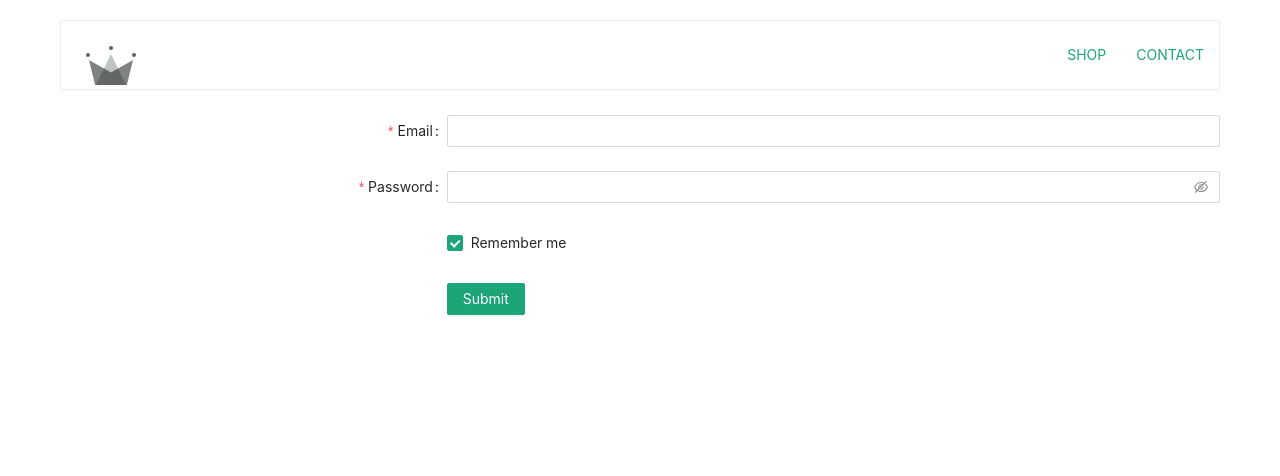
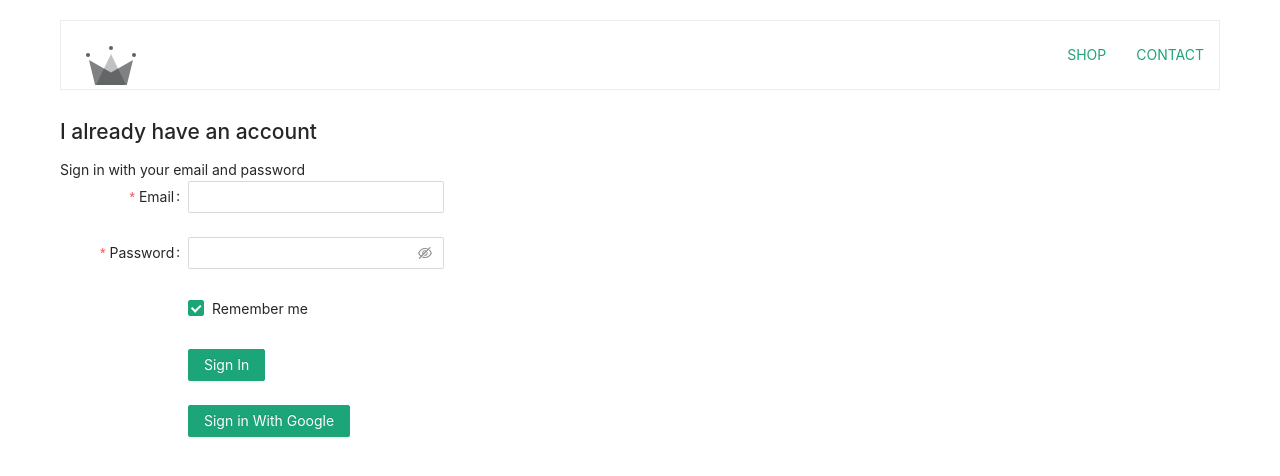
Before and after one commit to Lawrencehudson23/phantoscope, a React (Create React App) app in the folder client/: page /signIn in a window 1280 px wide. Shown: the top 476 px of the page. Built offline with nearby package versions, Linux system fonts and the light colour scheme; no server answers.

Commit message:
firebase googgle login

```diff
--- a/client/package.json
+++ b/client/package.json
@@ -10,6 +10,7 @@
     "antd": "^4.4.1",
     "craco-antd": "^1.18.1",
     "craco-less": "^1.17.0",
+    "firebase": "^7.15.5",
     "react": "^16.13.1",
     "react-dom": "^16.13.1",
     "react-router-dom": "^5.2.0",
--- a/client/src/App.js
+++ b/client/src/App.js
@@ -1,12 +1,26 @@
-import React from "react";
+import React, { useState, useEffect } from "react";
 import { Switch, Route } from "react-router-dom";
 import HomePage from "./pages/HomePage/HomePage";
 import ShopPage from "./pages/ShopPage/ShopPage";
 import "./App.less";
 import Header from "./components/Header/Header";
 import SignInSignUpPage from "./pages/SignInSignUpPage/SignInSignUpPage";
-
+import { auth } from "./firebase/firebase.utils";
 function App() {
+  const [state, setState] = useState({
+    currentUser: null,
+  });
+  useEffect(() => {
+    const unsubscribeFromAuth = auth.onAuthStateChanged((user) => {
+      setState({
+        currentUser: user,
+      });
+      console.log(user);
+    });
+    return () => {
+      unsubscribeFromAuth();
+    };
+  }, []);
   return (
     <div>
       <Header />
--- a/client/src/components/SignIn/SignIn.jsx
+++ b/client/src/components/SignIn/SignIn.jsx
@@ -1,6 +1,8 @@
 import React, { useState } from "react";
 import { Form, Input, Button, Checkbox } from "antd";
+import { signInWithGoogle } from "../../firebase/firebase.utils.js";
 
+import "./SignIn.less";
 const layout = {
   labelCol: { span: 8 },
   wrapperCol: { span: 16 },
@@ -44,9 +46,11 @@ const SignIn = () => {
     });
   };
   return (
+    <div className="sign-in">
+      <h2>I already have an account</h2>
+      <span>Sign in with your email and password</span>
       <Form
         onSubmit={handleSubmit}
-      className="sign-in"
         {...layout}
         name="nest-messages"
         initialValues={{ remember: true }}
@@ -79,10 +83,17 @@ const SignIn = () => {
 
         <Form.Item {...tailLayout}>
           <Button type="primary" htmlType="submit">
-          Submit
+            Sign In
+          </Button>
+        </Form.Item>
+
+        <Form.Item {...tailLayout}>
+          <Button type="primary" onClick={signInWithGoogle}>
+            Sign in With Google
           </Button>
         </Form.Item>
       </Form>
+    </div>
   );
 };
 
--- a/client/src/components/SignIn/SignIn.less
+++ b/client/src/components/SignIn/SignIn.less
@@ -0,0 +1,3 @@
+.sign-in {
+  width: 30vw;
+}
--- /dev/null
+++ b/client/src/firebase/firebase.utils.js
@@ -0,0 +1,25 @@
+import firebase from "firebase/app";
+import "firebase/firestore";
+import "firebase/auth";
+
+const config = {
+  apiKey: "AIzaSyBepttqqRX552fRCvPEFhdGOxz1pt5YPes",
+  authDomain: "phantoscopehomestop.firebaseapp.com",
+  databaseURL: "https://phantoscopehomestop.firebaseio.com",
+  projectId: "phantoscopehomestop",
+  storageBucket: "phantoscopehomestop.appspot.com",
+  messagingSenderId: "296698074907",
+  appId: "1:296698074907:web:f87dc6ebdc30ed816a25be",
+  measurementId: "G-765BGQK59N",
+};
+firebase.initializeApp(config);
+
+export const auth = firebase.auth();
+export const firestore = firebase.firestore();
+
+const googleProvider = new firebase.auth.GoogleAuthProvider();
+googleProvider.setCustomParameters({ prompt: "select_account" });
+
+export const signInWithGoogle = () => auth.signInWithPopup(googleProvider);
+
+export default firebase;
```
Also changed, not shown: client/src/components/FormInput/FormInput.jsx (added, +19 -0 lines), client/src/components/FormInput/FormInput.less (added), 1 other file (tests, documents, lock files or other folders). Lines whose indentation alone changed are shown as unchanged.
